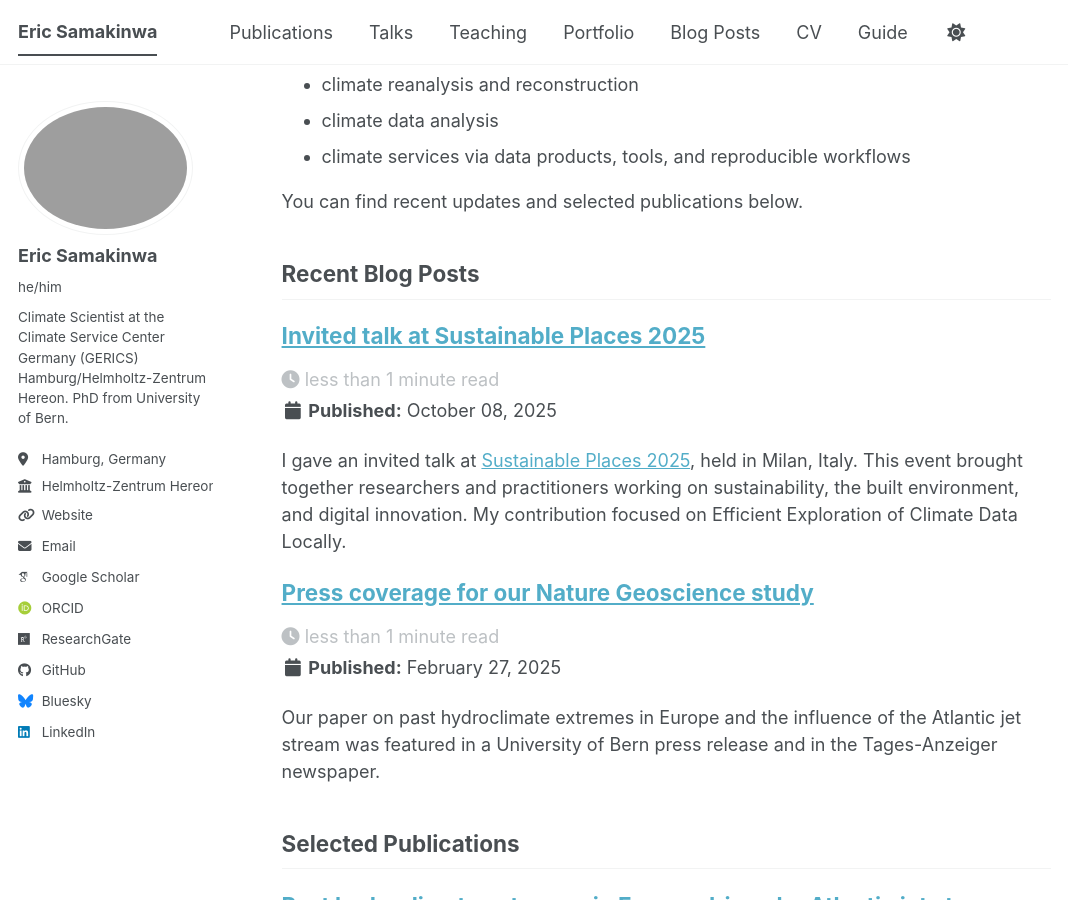
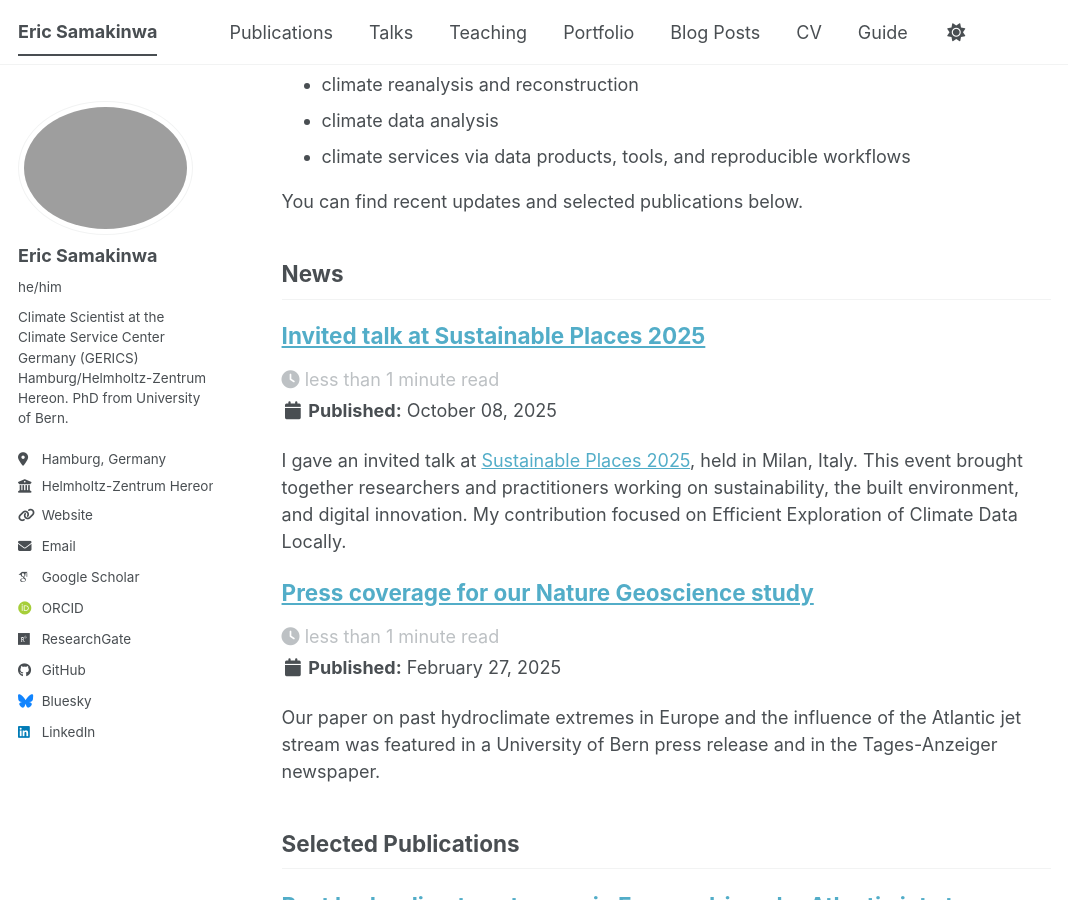
Before and after one commit to shamakson/shamakson.github.io, a Jekyll site: the page built from _pages/about.html, in a window 1280 px wide and 900 px high, scrolled down 430 px. Shown: the whole window, without its empty margins (0-1068 px from the left). Built offline with Jekyll 4.4.1, drawn with Linux system fonts in a browser that asks for light colours; some web fonts are replaced; a script bundle is joined from its source files by our own code; library files that are not in the unit come from our copies.

Commit message:
Change section title from 'Recent Blog Posts' to 'News'

```diff
--- a/_pages/about.html
+++ b/_pages/about.html
@@ -23,7 +23,7 @@ redirect_from:
 
 <p>You can find recent updates and selected publications below.</p>
 
-<h2>Recent Blog Posts</h2>
+<h2>News</h2>
 
 {% assign sorted_posts = site.posts | sort: "date" | reverse %}
 {% for post in sorted_posts limit:5 %}
```
